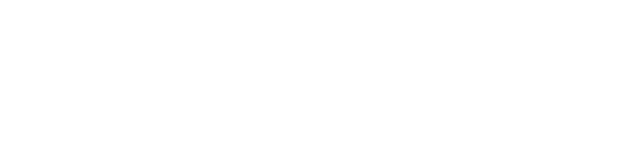
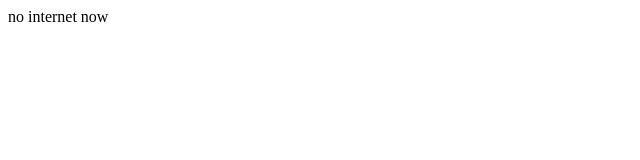
Before and after one commit to Cheglok/device, a plain HTML site: page index.html in a window 1280 px wide. Shown: the whole page, without its empty margins (0-640 px from the left). Drawn offline with Linux system fonts and the light colour scheme.

Commit message:
created lesson1 branch

```diff
--- a/index.html
+++ b/index.html
@@ -5,5 +5,6 @@
     <title>HTML Academy: Девайс</title>
   </head>
   <body>
+  no internet now
   </body>
 </html>
```
